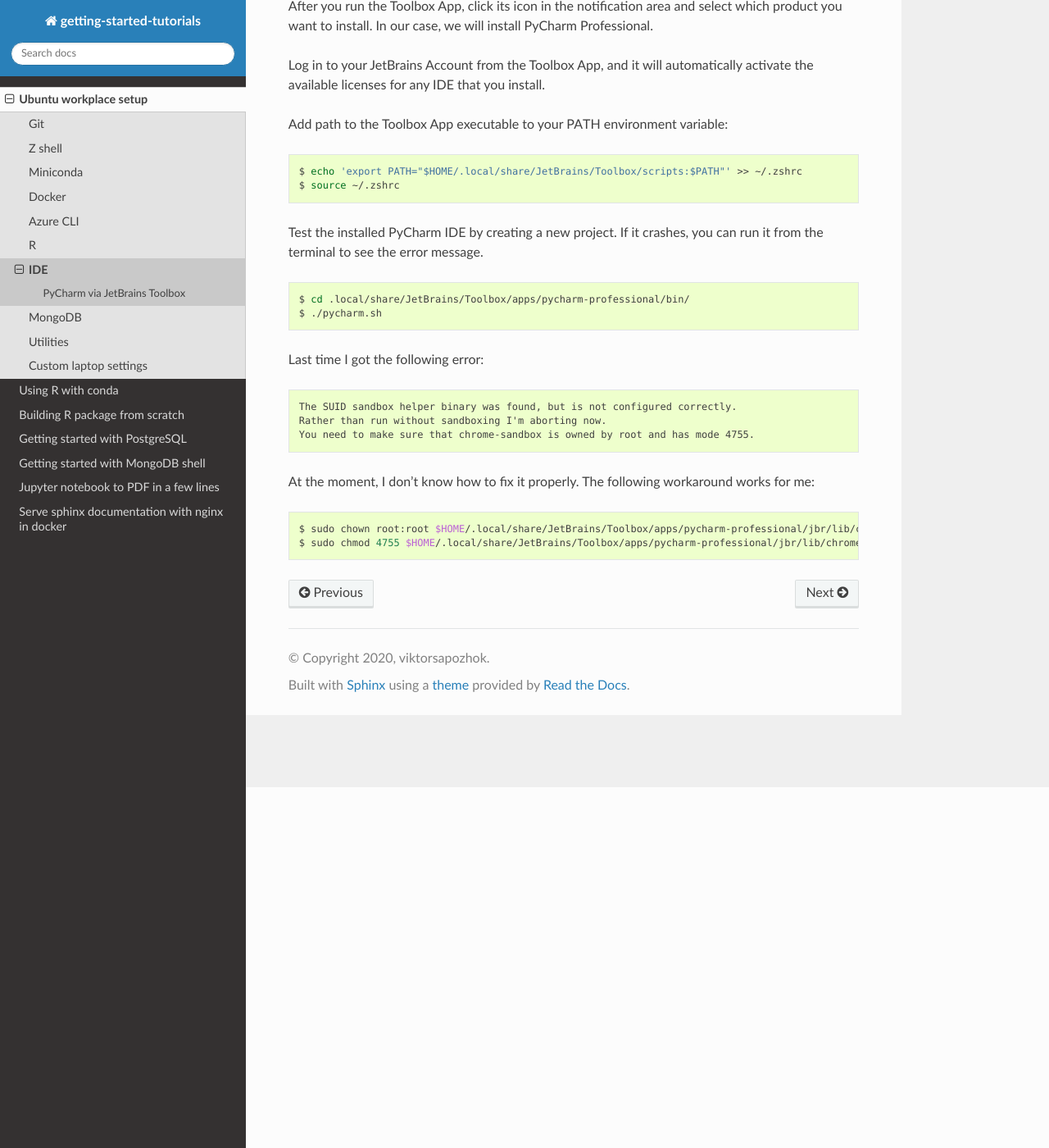
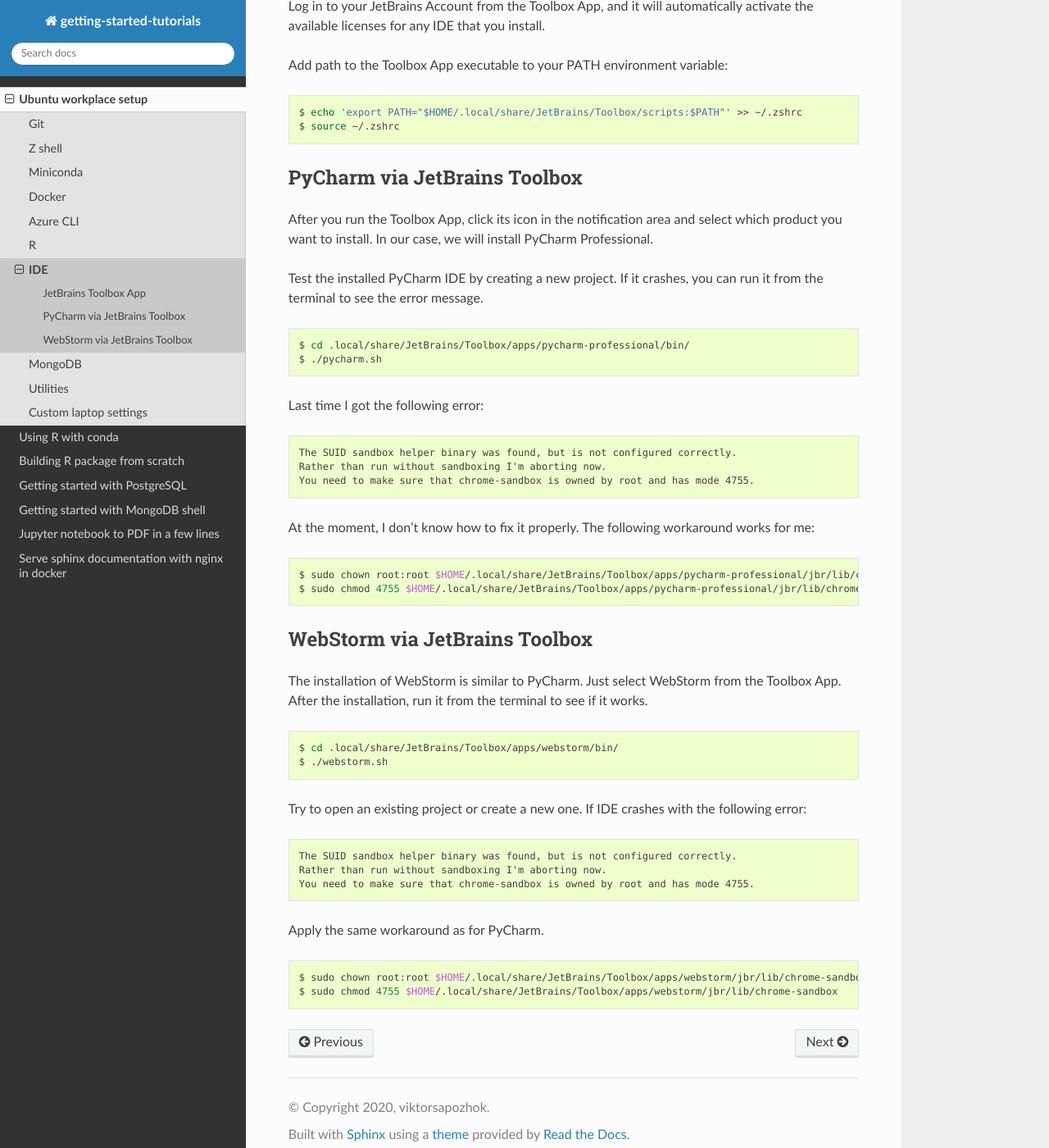
Before and after one commit to viktorsapozhok/getting-started-tutorials, a Sphinx documentation site: the page built from docs/source/workplace/ide.rst, in a window 1280 px wide and 1400 px high, scrolled down 440 px. Shown: the whole window at 82% size. Built offline with Sphinx 7.4.7 and the Read the Docs theme 2.0.0, drawn with Linux system fonts in a browser that asks for light colours; some of the changed text lies outside the part shown.

Commit message:
added webstorm installation instruction

```diff
--- a/docs/source/workplace/ide.rst
+++ b/docs/source/workplace/ide.rst
@@ -3,8 +3,8 @@ IDE
 
 This instruction shows how to install several IDEs.
 
-PyCharm via JetBrains Toolbox
------------------------------
+JetBrains Toolbox App
+---------------------
 
 First, we install JetBrains Toolbox App that we will use for managing JetBrains IDEs.
 Download the installer executable from the `Toolbox App web page <https://www.jetbrains.com/toolbox-app/>`__
@@ -16,9 +16,6 @@ and run the installer.
     $ cd /opt/jetbrains-toolbox-2.3.1.31116/
     $ ./jetbrains-toolbox
 
-After you run the Toolbox App, click its icon in the notification area and select which product you want to install.
-In our case, we will install PyCharm Professional.
-
 Log in to your JetBrains Account from the Toolbox App, and it will automatically activate the available
 licenses for any IDE that you install.
 
@@ -28,6 +25,12 @@ Add path to the Toolbox App executable to your PATH environment variable:
 
     $ echo 'export PATH="$HOME/.local/share/JetBrains/Toolbox/scripts:$PATH"' >> ~/.zshrc
     $ source ~/.zshrc
+
+PyCharm via JetBrains Toolbox
+-----------------------------
+
+After you run the Toolbox App, click its icon in the notification area and select which product you want to install.
+In our case, we will install PyCharm Professional.
 
 Test the installed PyCharm IDE by creating a new project. If it crashes, you can run it
 from the terminal to see the error message.
@@ -51,3 +54,29 @@ At the moment, I don't know how to fix it properly. The following workaround wor
 
     $ sudo chown root:root $HOME/.local/share/JetBrains/Toolbox/apps/pycharm-professional/jbr/lib/chrome-sandbox
     $ sudo chmod 4755 $HOME/.local/share/JetBrains/Toolbox/apps/pycharm-professional/jbr/lib/chrome-sandbox
+
+WebStorm via JetBrains Toolbox
+------------------------------
+
+The installation of WebStorm is similar to PyCharm. Just select WebStorm from the Toolbox App.
+After the installation, run it from the terminal to see if it works.
+
+.. code-block:: bash
+
+    $ cd .local/share/JetBrains/Toolbox/apps/webstorm/bin/
+    $ ./webstorm.sh
+
+Try to open an existing project or create a new one. If IDE crashes with the following error:
+
+.. code-block:: text
+
+    The SUID sandbox helper binary was found, but is not configured correctly.
+    Rather than run without sandboxing I'm aborting now.
+    You need to make sure that chrome-sandbox is owned by root and has mode 4755.
+
+Apply the same workaround as for PyCharm.
+
+.. code-block:: bash
+
+    $ sudo chown root:root $HOME/.local/share/JetBrains/Toolbox/apps/webstorm/jbr/lib/chrome-sandbox
+    $ sudo chmod 4755 $HOME/.local/share/JetBrains/Toolbox/apps/webstorm/jbr/lib/chrome-sandbox
```
